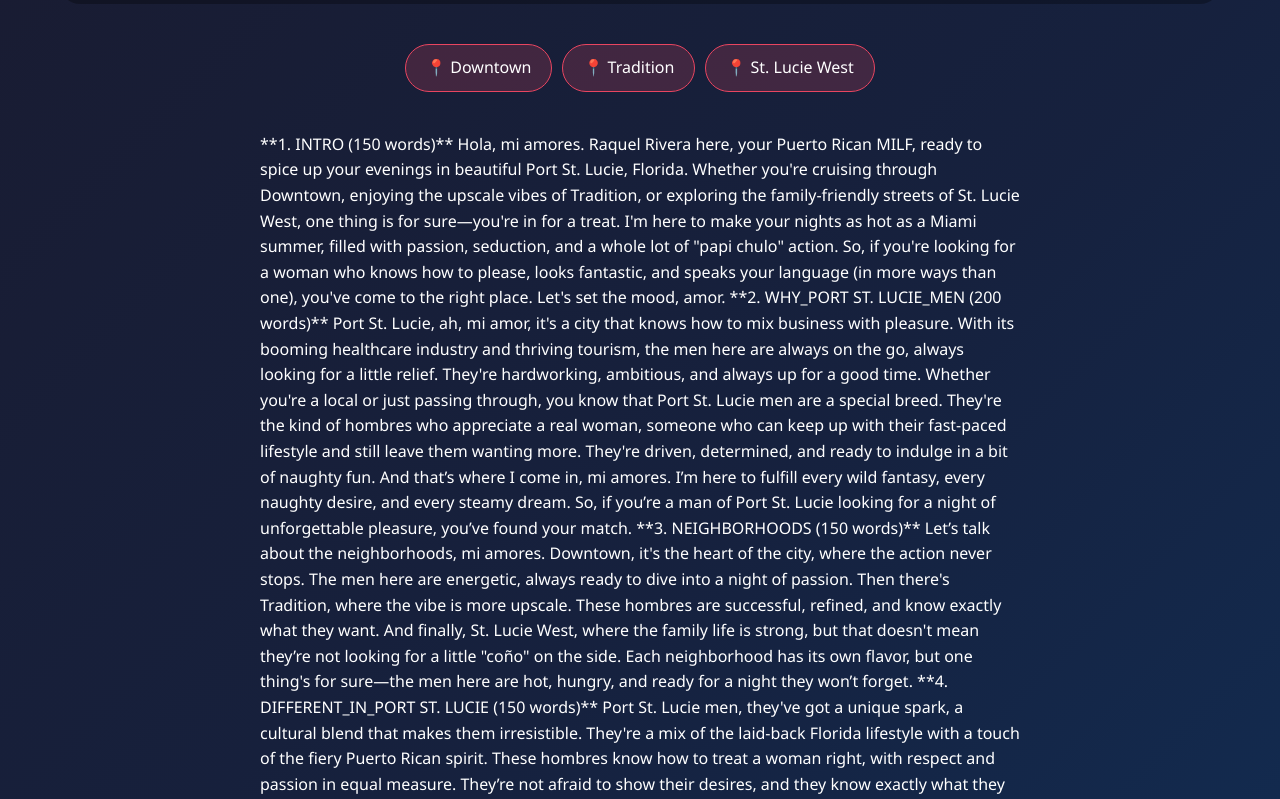
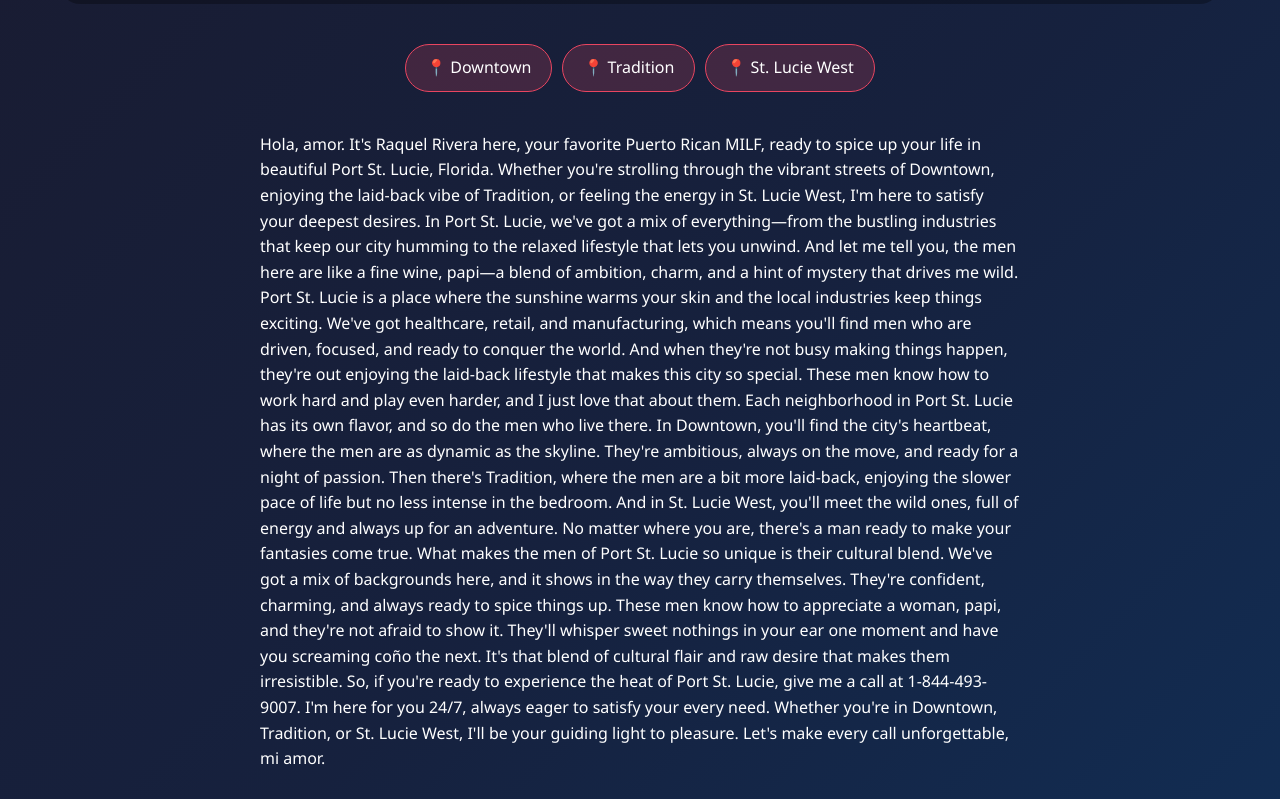
Before and after one commit to raquel-connections/port-st-lucie, a plain HTML site: page index.html in a window 1280 px wide. Shown: the part 521-1320 px from the top of the page. Drawn offline with Linux system fonts and the light colour scheme.

Commit message:
Initial commit

```diff
--- a/index.html
+++ b/index.html
@@ -40,25 +40,15 @@
         </div>
 
         <div class="content">
-            **1. INTRO (150 words)**
+            Hola, amor. It's Raquel Rivera here, your favorite Puerto Rican MILF, ready to spice up your life in beautiful Port St. Lucie, Florida. Whether you're strolling through the vibrant streets of Downtown, enjoying the laid-back vibe of Tradition, or feeling the energy in St. Lucie West, I'm here to satisfy your deepest desires. In Port St. Lucie, we've got a mix of everything—from the bustling industries that keep our city humming to the relaxed lifestyle that lets you unwind. And let me tell you, the men here are like a fine wine, papi—a blend of ambition, charm, and a hint of mystery that drives me wild.
 
-Hola, mi amores. Raquel Rivera here, your Puerto Rican MILF, ready to spice up your evenings in beautiful Port St. Lucie, Florida. Whether you're cruising through Downtown, enjoying the upscale vibes of Tradition, or exploring the family-friendly streets of St. Lucie West, one thing is for sure—you're in for a treat. I'm here to make your nights as hot as a Miami summer, filled with passion, seduction, and a whole lot of "papi chulo" action. So, if you're looking for a woman who knows how to please, looks fantastic, and speaks your language (in more ways than one), you've come to the right place. Let's set the mood, amor.
+Port St. Lucie is a place where the sunshine warms your skin and the local industries keep things exciting. We've got healthcare, retail, and manufacturing, which means you'll find men who are driven, focused, and ready to conquer the world. And when they're not busy making things happen, they're out enjoying the laid-back lifestyle that makes this city so special. These men know how to work hard and play even harder, and I just love that about them.
 
-**2. WHY_PORT ST. LUCIE_MEN (200 words)**
+Each neighborhood in Port St. Lucie has its own flavor, and so do the men who live there. In Downtown, you'll find the city's heartbeat, where the men are as dynamic as the skyline. They're ambitious, always on the move, and ready for a night of passion. Then there's Tradition, where the men are a bit more laid-back, enjoying the slower pace of life but no less intense in the bedroom. And in St. Lucie West, you'll meet the wild ones, full of energy and always up for an adventure. No matter where you are, there's a man ready to make your fantasies come true.
 
-Port St. Lucie, ah, mi amor, it's a city that knows how to mix business with pleasure. With its booming healthcare industry and thriving tourism, the men here are always on the go, always looking for a little relief. They're hardworking, ambitious, and always up for a good time. Whether you're a local or just passing through, you know that Port St. Lucie men are a special breed. They're the kind of hombres who appreciate a real woman, someone who can keep up with their fast-paced lifestyle and still leave them wanting more. They're driven, determined, and ready to indulge in a bit of naughty fun. And that’s where I come in, mi amores. I’m here to fulfill every wild fantasy, every naughty desire, and every steamy dream. So, if you’re a man of Port St. Lucie looking for a night of unforgettable pleasure, you’ve found your match.
+What makes the men of Port St. Lucie so unique is their cultural blend. We've got a mix of backgrounds here, and it shows in the way they carry themselves. They're confident, charming, and always ready to spice things up. These men know how to appreciate a woman, papi, and they're not afraid to show it. They'll whisper sweet nothings in your ear one moment and have you screaming coño the next. It's that blend of cultural flair and raw desire that makes them irresistible.
 
-**3. NEIGHBORHOODS (150 words)**
-
-Let’s talk about the neighborhoods, mi amores. Downtown, it's the heart of the city, where the action never stops. The men here are energetic, always ready to dive into a night of passion. Then there's Tradition, where the vibe is more upscale. These hombres are successful, refined, and know exactly what they want. And finally, St. Lucie West, where the family life is strong, but that doesn't mean they’re not looking for a little "coño" on the side. Each neighborhood has its own flavor, but one thing's for sure—the men here are hot, hungry, and ready for a night they won’t forget.
-
-**4. DIFFERENT_IN_PORT ST. LUCIE (150 words)**
-
-Port St. Lucie men, they've got a unique spark, a cultural blend that makes them irresistible. They're a mix of the laid-back Florida lifestyle with a touch of the fiery Puerto Rican spirit. These hombres know how to treat a woman right, with respect and passion in equal measure. They’re not afraid to show their desires, and they know exactly what they want when they call. Whether you’re looking for a quick, steamy encounter or a night of endless pleasure, Port St. Lucie men know how to deliver. They’re adventurous, they’re bold, and they’re ready for a woman who can match their intensity. That's where I step in, mi amor, ready to fulfill every naughty fantasy.
-
-**5. CTA (100 words)**
-
-So, what are you waiting for, mi papi? Pick up the phone and dial 1-844-493-9007. I’m here, 24/7, ready to make your wildest dreams come true. Whether you're in Downtown, Tradition, or St. Lucie West, I’ll be your seductive companion for a night of unbridled pleasure. Call now, and let me show you just how hot things can get. Trust me, you won’t regret it. Until then, stay naughty, stay hungry, and remember—your Puerto Rican MILF is always just a call away.
+So, if you're ready to experience the heat of Port St. Lucie, give me a call at 1-844-493-9007. I'm here for you 24/7, always eager to satisfy your every need. Whether you're in Downtown, Tradition, or St. Lucie West, I'll be your guiding light to pleasure. Let's make every call unforgettable, mi amor.
         </div>
 
         <div style="text-align: center; margin: 60px 0; padding: 40px; background: rgba(233, 69, 96, 0.1); border-radius: 20px;">
```
